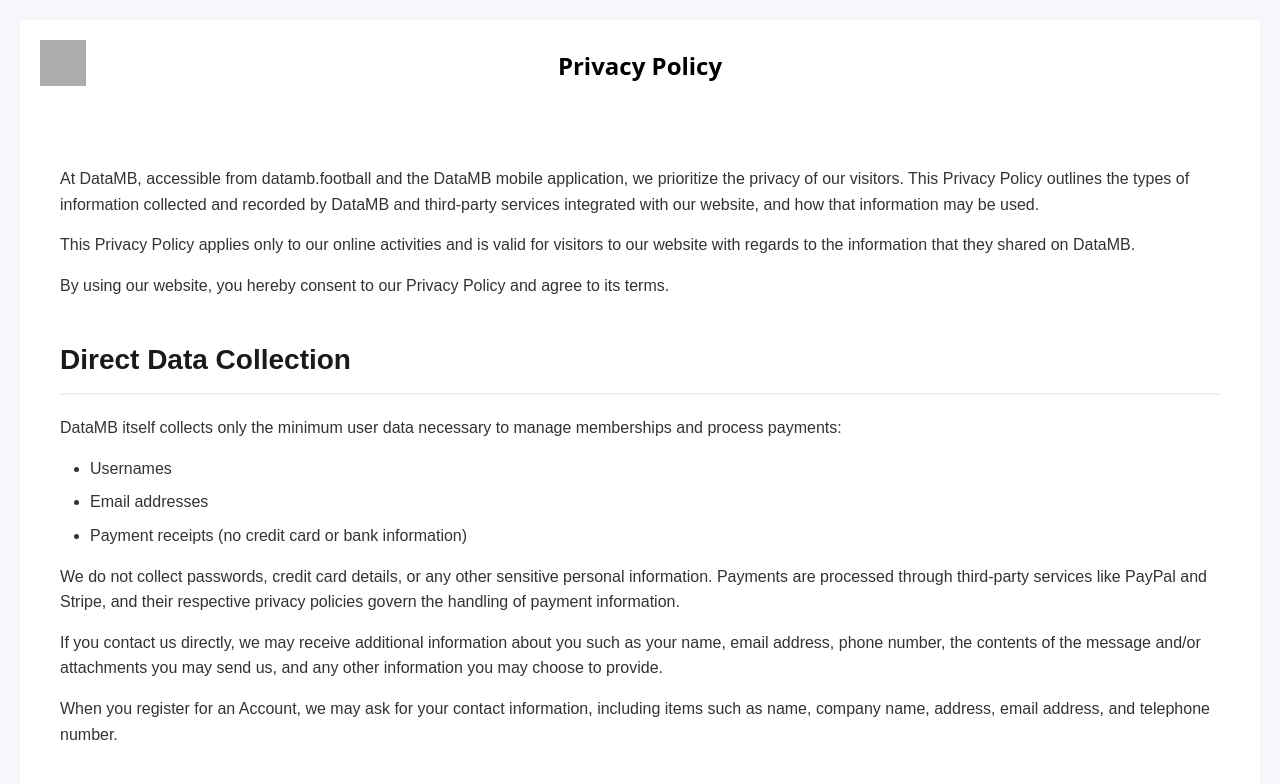
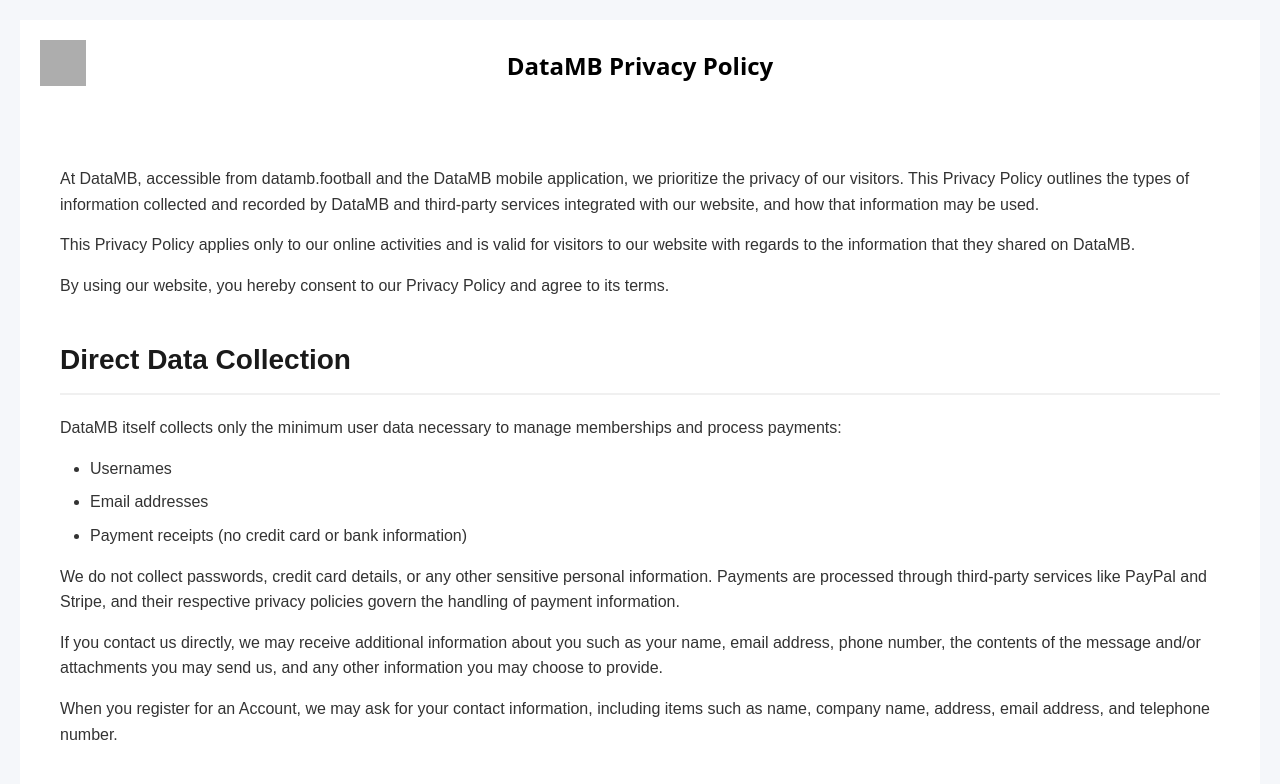
Before and after one commit to ohlitmybad/privacy, a plain HTML site: page index.html in a window 1280 px wide. Shown: the top 784 px of the page. Drawn offline with Linux system fonts and the light colour scheme; grey boxes are pictures that could not be loaded.

Commit message:
Update index.html

```diff
--- a/index.html
+++ b/index.html
@@ -197,7 +197,7 @@
         <img src="https://datamb.football/logo.png" alt="Header Logo" /></a>
     <div class="logo-text"><a href="https://datamb.football"></a></div>
   </div>
-<text data-i18n="privacy.main_title">Privacy Policy</text>
+<text data-i18n="privacy.main_title">DataMB Privacy Policy</text>
 </header>
 </head>
 
```
